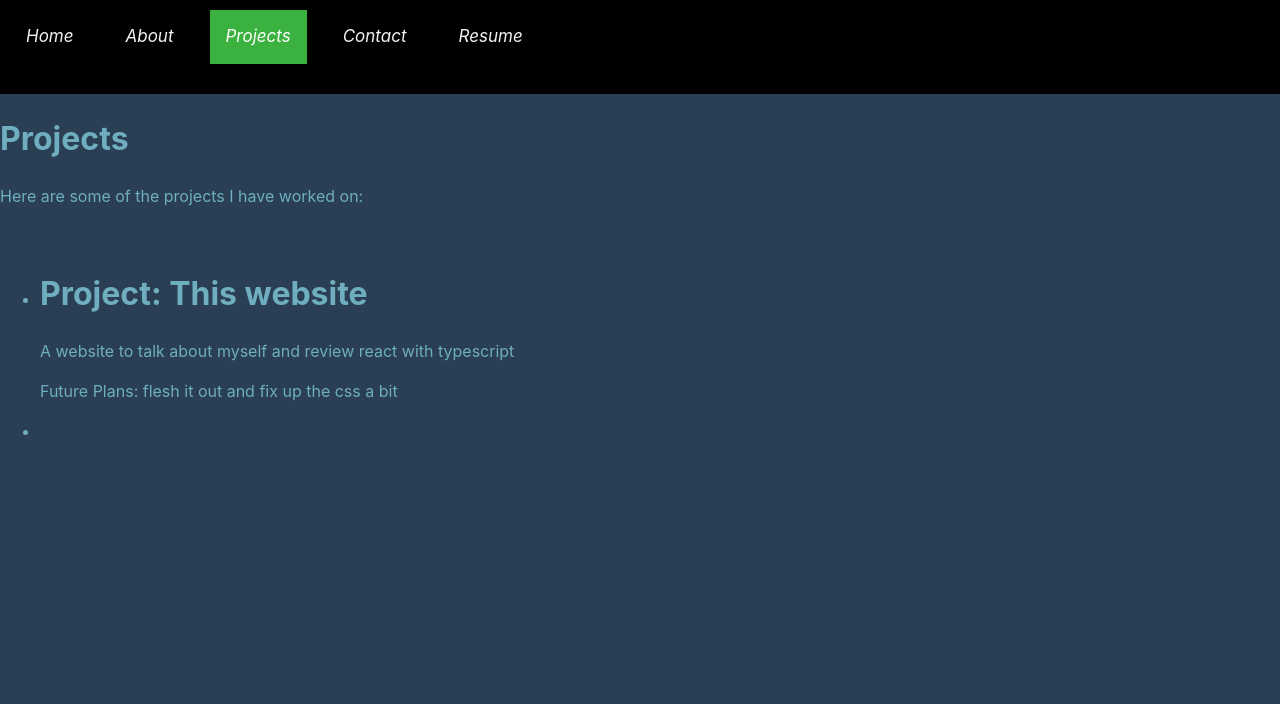
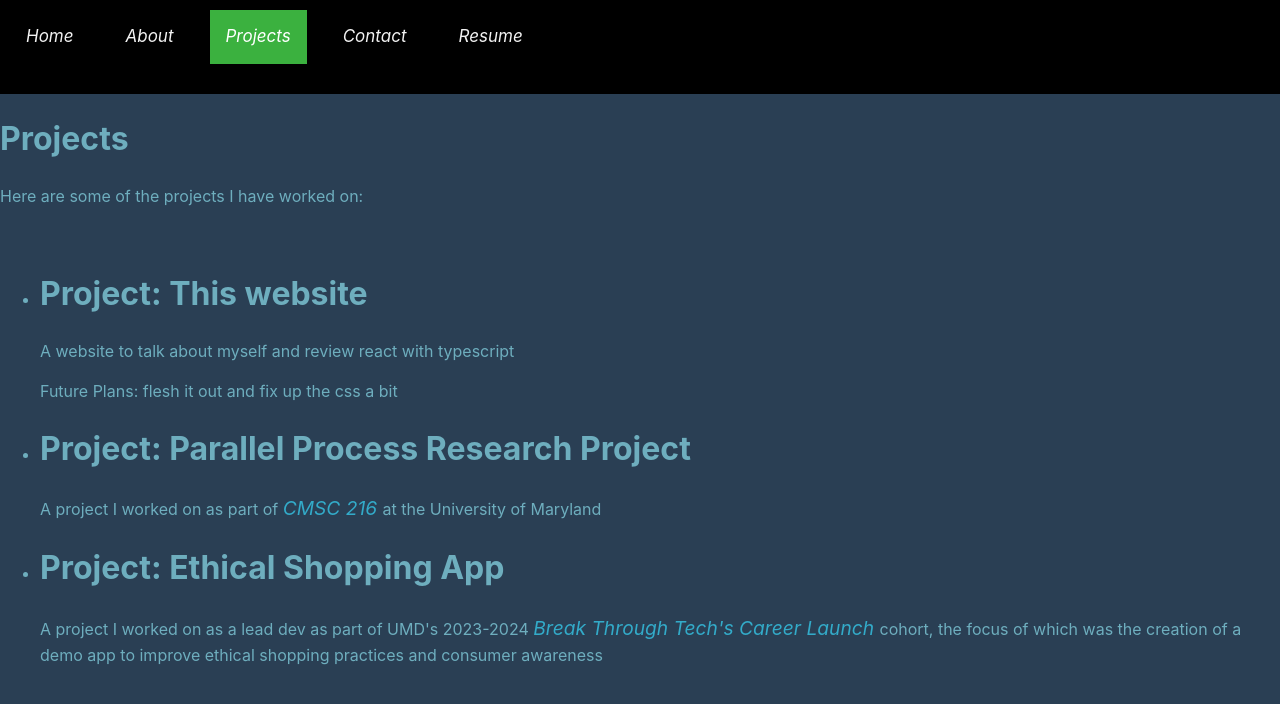
Before and after one commit to tconrad1/typescript-react-review, a React (Create React App) app: page /projects in a window 1280 px wide. Shown: the top 704 px of the page. Built offline with nearby package versions, Linux system fonts and the light colour scheme.

Commit message:
minor component improvement

```diff
--- a/src/Projects.tsx
+++ b/src/Projects.tsx
@@ -12,7 +12,11 @@ const Projects = () => {
                 <Project title="This website" id="Proj1" description="A website to talk about myself and review react with typescript" future="flesh it out and fix up the css a bit"/>
                 </li>
                 <li>
+                <Project title="Parallel Process Research Project" id="threads" description= {<p>A project I worked on as part of   <a href='https://www.cs.umd.edu/class/fall2024/cmsc216-040X/'>CMSC 216 </a>  at the University of Maryland </p>}/>
+                </li>
 
+                <li>
+                <Project title='Ethical Shopping App' id='ethic' description={<p>A project I worked on as a lead dev as part of UMD's 2023-2024 <a href='https://sites.google.com/umd.edu/careerlaunch2024/projects'>Break Through Tech's Career Launch </a> cohort, the focus of which was the creation of a demo app to improve ethical shopping practices and consumer awareness</p>} />
                 </li>
 
             </ul>
--- a/src/component/Project.tsx
+++ b/src/component/Project.tsx
@@ -1,7 +1,7 @@
-import React from "react";
+import React, { JSX } from "react";
 import "./Project.css";
 
-function Project({ title, id="DefProj",  description, future="" }: { title: string; id:string; description: string, future?: string }) {
+function Project({ title, id="DefProj",  description, future="" }: { title: string; id:string; description: string | JSX.Element, future?: string }) {
     return (
         <div>
             <h1>Project: {title}</h1>
```
